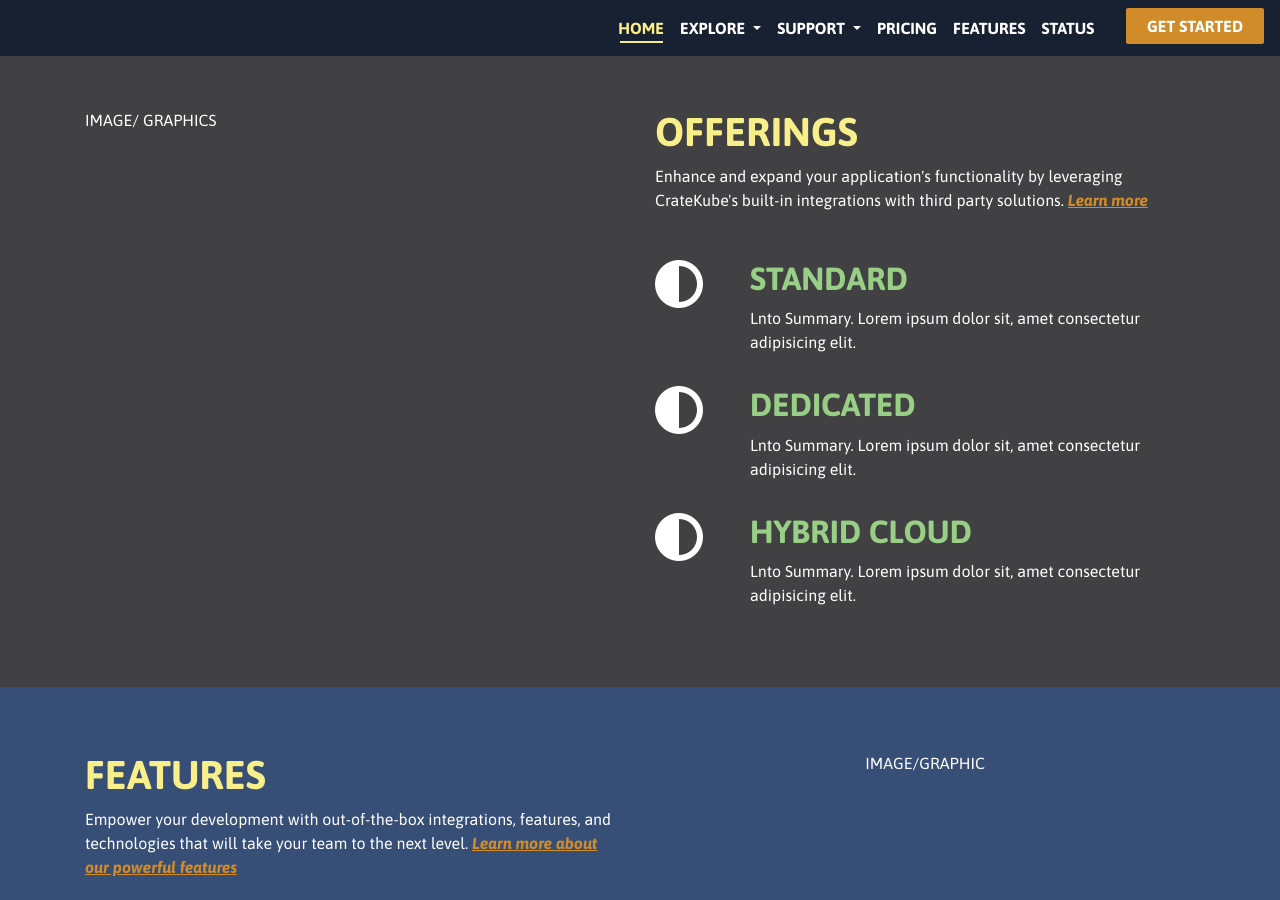
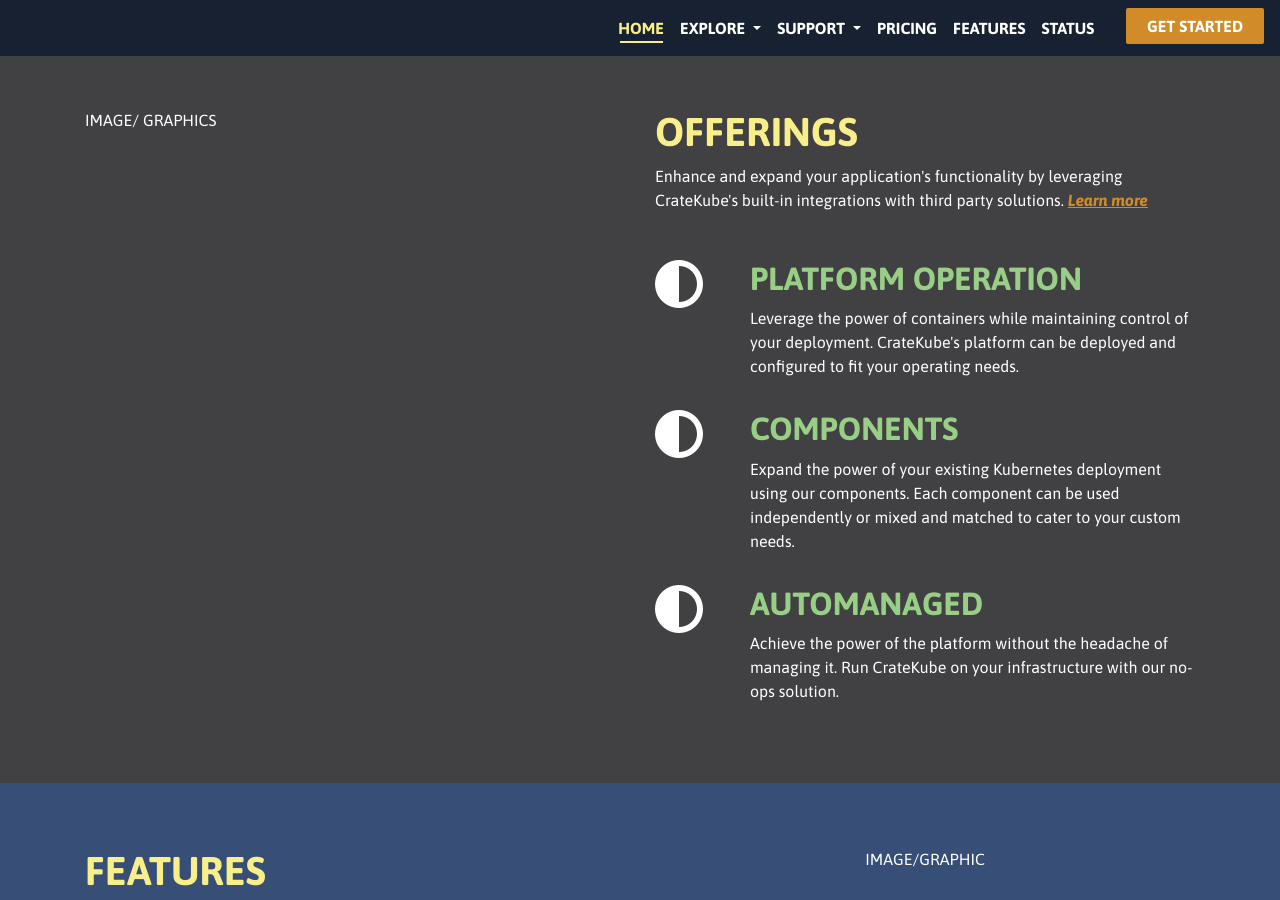
Before and after one commit to croctears/croctearss.github.io, a Jekyll site: the page built from index.html, in a window 1280 px wide and 900 px high, scrolled down 904 px. Built offline with Jekyll 4.4.1, drawn with Linux system fonts in a browser that asks for light colours; nearby versions of some CDN libraries.

```diff
--- a/index.html
+++ b/index.html
@@ -6,6 +6,12 @@ active: home
 welcome-title: CrateKube
 welcome-note: Expand the possibilities of DevOps with CrateKube, an open source Kubernetes platform built with a no-ops mentality. Kubernetes simplifies container management, and we simplify Kubernetes management.
 offerings-note: Enhance and expand your application's functionality by leveraging CrateKube's built-in integrations with third party solutions.
+offerings-1: Platform Operation
+offerings-1-note: Leverage the power of containers while maintaining control of your deployment. CrateKube's platform can be deployed and configured to fit your operating needs.
+offerings-2: Components
+offerings-2-note: Expand the power of your existing Kubernetes deployment using our components. Each component can be used independently or mixed and matched to cater to your custom needs.
+offerings-3: Automanaged
+offerings-3-note: Achieve the power of the platform without the headache of managing it. Run CrateKube on your infrastructure with our no-ops solution.
 features-note: Empower your development with out-of-the-box integrations, features, and technologies that will take your team to the next level.
 pricing-note-1: CrateKube is free and open source. You only pay for infrastructure from your provider.
 support-note: Need help with CrateKube? Interested in contributing?
@@ -28,10 +34,9 @@ support-note: Need help with CrateKube? Interested in contributing?
             <i class="fas fa-3x fa-adjust"></i>
           </div>
           <div class="col-md-10">
-            <h2 class="subSectionHead">STANDARD</h2>
+            <h2 class="subSectionHead">{{page.offerings-1}}</h2>
             <p>
-              Lnto Summary. Lorem ipsum dolor sit, amet consectetur adipisicing
-              elit.
+              {{page.offerings-1-note}}
             </p>
           </div>
         </div>
@@ -41,10 +46,9 @@ support-note: Need help with CrateKube? Interested in contributing?
             <i class="fas fa-3x fa-adjust"></i>
           </div>
           <div class="col-md-10">
-            <h2 class="subSectionHead">DEDICATED</h2>
+            <h2 class="subSectionHead">{{page.offerings-2}}</h2>
             <p>
-              Lnto Summary. Lorem ipsum dolor sit, amet consectetur adipisicing
-              elit.
+              {{page.offerings-2-note}}
             </p>
           </div>
         </div>
@@ -54,10 +58,9 @@ support-note: Need help with CrateKube? Interested in contributing?
             <i class="fas fa-3x fa-adjust"></i>
           </div>
           <div class="col-md-10">
-            <h2 class="subSectionHead">HYBRID CLOUD</h2>
+            <h2 class="subSectionHead">{{page.offerings-3}}</h2>
             <p>
-              Lnto Summary. Lorem ipsum dolor sit, amet consectetur adipisicing
-              elit.
+              {{page.offerings-3-note}}
             </p>
           </div>
         </div>
--- a/offerings.html
+++ b/offerings.html
@@ -145,7 +145,7 @@ offerings-3-body: Achieve the power of the platform without the headache of mana
   </div>
 </section>
 
-<section id="regions">
+<!-- <section id="regions">
   <div class="container">
     <div class="row">
       <div class="col-md-12">
@@ -184,4 +184,4 @@ offerings-3-body: Achieve the power of the platform without the headache of mana
       </div>
     </div>
   </div>
-</section>
+</section> -->
--- a/support.html
+++ b/support.html
@@ -79,8 +79,7 @@ support-3-link: Check out our contribution guidelines
           <p>
             {{page.support-3-body}}
           </p>
-          &nbsp;<a
-            href="https://github.com/cratekube/cratekube/tree/master/contributing"
+          &nbsp;<a href="#"
             ><span class="link"><i>{{page.support-3-link}}</i></span></a
           >
         </div>
```
Also changed, not shown: features.html (+5 -6 lines), services.html (+37 -37 lines), technology.html (+14 -6 lines), Gemfile.lock, assets/images/aws-logo.png (added).
